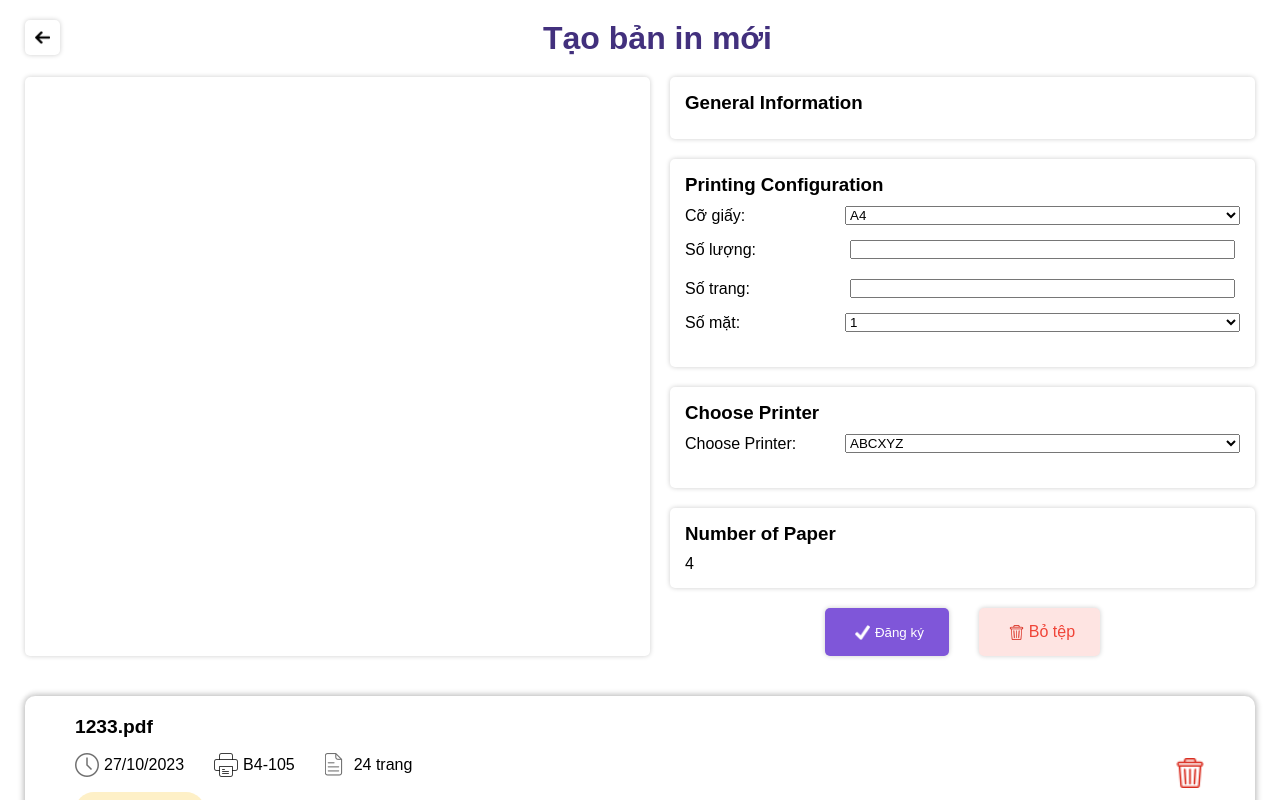
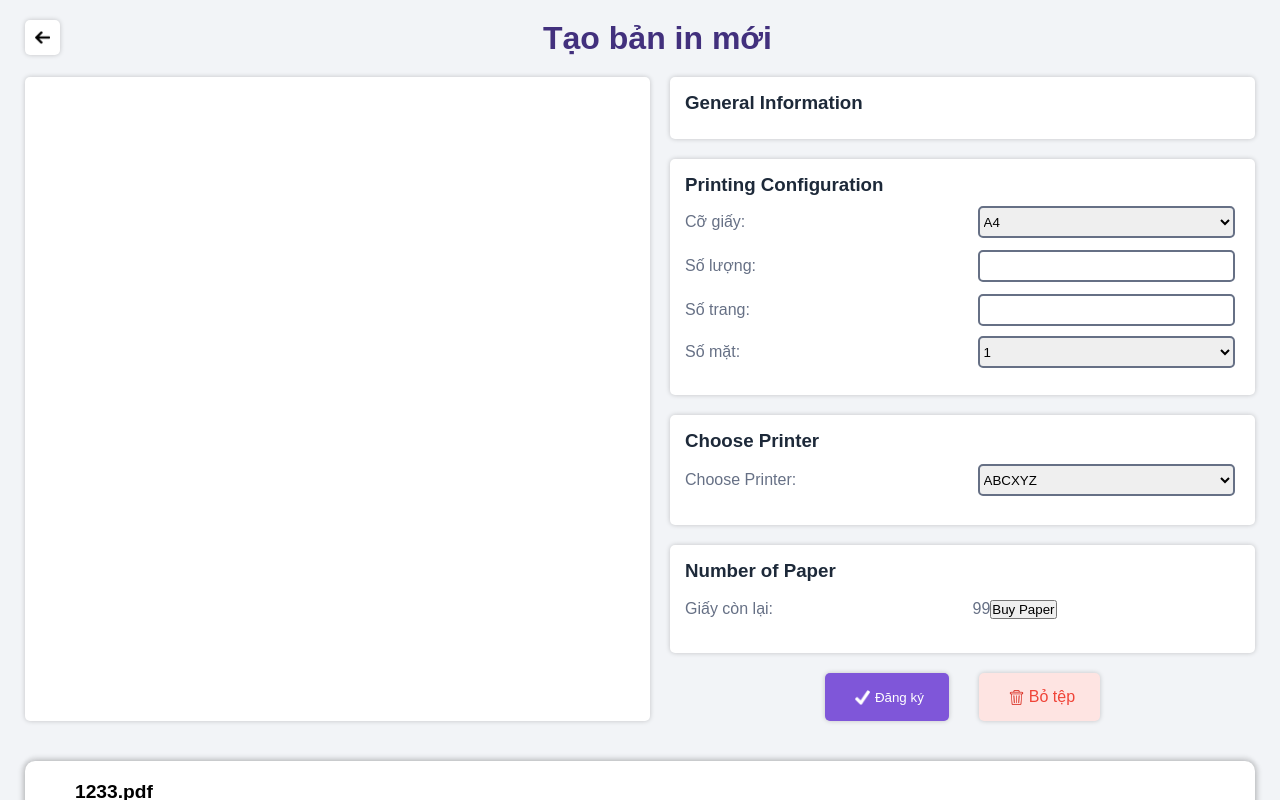
Before and after one commit to Jamesklein218/HCMUT_SPSS, a React (Create React App) app in the folder code/: page /PrintConfig in a window 1280 px wide. Shown: the top 800 px of the page. Built offline with nearby package versions, Linux system fonts and the light colour scheme.

Commit message:
add global num_pages

```diff
--- a/code/src/App.jsx
+++ b/code/src/App.jsx
@@ -34,6 +34,12 @@ function App() {
   const updatePrintInfoItems = (newPrintInfoItems) => {
     setPrintInfoItems(newPrintInfoItems);
   };
+
+  const [numberOfPages, setNumberOfPages] = useState( { pages: 99 }, );
+  const updateNumberOfPages = (newNumberOfPages) => {
+    setNumberOfPages(newNumberOfPages);
+  };
+
   return (
     <Router>
       <div className="App">
@@ -43,12 +49,12 @@ function App() {
         <div className="content">
           <Routes>
             <Route exact path="/" element={<Login />} />
-            <Route path="/Home" element={<Home printInfoItems={printInfoItems} updatePrintInfoItems={updatePrintInfoItems}/>} />
+            <Route path="/Home" element={<Home numberOfPages = {numberOfPages} printInfoItems={printInfoItems} updatePrintInfoItems={updatePrintInfoItems}/>} />
             <Route path="/BuyPaper" element={<BuyPaper />} />
             <Route path="/History" element={<History printInfoItems={printInfoItems} updatePrintInfoItems={updatePrintInfoItems}/>} />
             <Route path="/Print" element={<Print />} />
             <Route path="/Profile" element={<Profile />} />
-            <Route path="/PrintConfig" element={<PrintConfig printInfoItems={printInfoItems} updatePrintInfoItems={updatePrintInfoItems}/>} />
+            <Route path="/PrintConfig" element={<PrintConfig numberOfPages = {numberOfPages} printInfoItems={printInfoItems} updateNumberOfPages={updateNumberOfPages} updatePrintInfoItems={updatePrintInfoItems}/>} />
             </Routes>
         </div>
       </div>
--- a/code/src/Pages/Home/Home.jsx
+++ b/code/src/Pages/Home/Home.jsx
@@ -4,6 +4,7 @@ import {Header, Footer} from "../../Components";
 import PrintingLog from "../../Components/PrintingLog/PrintingLog";
 
 const Home = (props) => {
+  const { numberOfPages } = props;
   const { printInfoItems } = props;
   const { updatePrintInfoItems } = props;
   const pendingPrints = printInfoItems.filter(item => item.printStatus === "Đang chờ");
@@ -29,7 +30,7 @@ const Home = (props) => {
             <div className="viewItem">
               <img src="./Images/file.png" alt="file" className="viewImg"></img>
               <div className="data">
-                <p className="value">12</p>
+                <p className="value">{numberOfPages.pages}</p>
                 <p className="description">Số giấy còn lại</p>
               </div>
             </div>
--- a/code/src/Pages/Print/Print.css
+++ b/code/src/Pages/Print/Print.css
@@ -1,8 +1,14 @@
+body {
+  margin: 0;
+  padding: 0;
+  background-color: #F2F4F7; /* Set the background color for the whole page */
+}
+
 .print {
     padding: 20px;
     align-items: center;
     width: 100vw;
-  }
+      }
 
   .page-header {
     display: flex;
@@ -34,19 +40,28 @@
   .file-drop-box {
     background-color: #fff;
     border: 0px solid #ccc;
-    padding: 10px;
+    border-radius: 5px;
     box-shadow: 0 0 5px rgba(0, 0, 0, 0.2); /* Add drop shadow */
-    padding: 40px;
-    margin: 30px;
+    padding: 50px;
+    margin: 30px 100px auto;
     text-align: center;
     cursor: pointer;
+    color: #667085;
+    font-weight: bold;
+    max-width: 100%;
+    height: auto;
+  }
+
+  .file-drop-box img {
+    max-width: 100%;
+    height: auto;
   }
 
   .file-drop-box button {
     background-color: #7F56D9;
     border: 0px solid #ccc;
     border-radius: 5px;
-    padding: 15px 30px;
+    padding: 15px 45px;
     box-shadow: 0 0 5px rgba(0, 0, 0, 0.2); /* Add drop shadow */
     color: #fff;
     display: inline-flex;
--- a/code/src/Pages/Print/Print.jsx
+++ b/code/src/Pages/Print/Print.jsx
@@ -51,9 +51,10 @@ const Print = () => {
         onDrop={handleFileDrop}
         onDragOver={handleDragOver}
       >
-        <p>Drag & Drop files here</p>
+        <img src="./Images/uploadfile.png" alt="Uploadfile" />
+        <p>Bạn có thể kéo thả tập tin của bạn vào đây</p>
         <button type="button" onClick={handleBrowseClick}>
-          Browse Files
+          Tải lên
         </button>
         <input
           type="file"
--- a/code/src/Pages/PrintConfig/PrintConfig.css
+++ b/code/src/Pages/PrintConfig/PrintConfig.css
@@ -67,11 +67,21 @@
     display: flex;
     justify-content: flex-start;
     width: 100%;
+    color: #667085;
   }
 
-  .general-info-label {
-    width: 50%;
+  .general-info-label,
+  .general-info-content {
+    flex: 1;
+    display: flex;
+    flex-direction: column;
+    align-items: flex-start;
   }
+
+  .general-info-label div,
+.general-info-content div {
+  margin-bottom: 2px;
+}
 
   .config-item {
     margin-bottom: 20px;
@@ -86,19 +96,38 @@
 
   .config-item h3 {
     margin-bottom: 10px;
+    color: #1D2939;
   }
 
   .config-content {
     display: flex;
     flex-direction: column;
     flex-wrap: wrap;
-    margin-bottom: 10px;
+    margin-bottom: 2px;
+    color: #667085;
+  }
+
+  .config-content label {
+    width: 50%;
   }
 
   .config-content input {
     width: 50px; /* Adjust as needed */
     margin-right: 10px;
-    margin: 5px;
+    margin: 0px 5px;
+    border: 2px solid #667085;
+    border-radius: 5px;
+    height: 32px;
+    padding: 5px;
+  }
+
+  .config-content select {
+    width: 50px; /* Adjust as needed */
+    margin-right: 10px;
+    margin: 0px 5px;
+    border: 2px solid #667085;
+    border-radius: 5px;
+    height: 32px;
   }
 
   .config-entry {
--- a/code/src/Pages/PrintConfig/PrintConfig.jsx
+++ b/code/src/Pages/PrintConfig/PrintConfig.jsx
@@ -5,7 +5,7 @@ import {PrintingLog, Footer, Modal } from "../../Components";
 import "./PrintConfig.css";
 
 const PrintConfig = (props) => {
-  const { updatePrintInfoItems, printInfoItems} = props;
+  const { updateNumberOfPages, numberOfPages, updatePrintInfoItems, printInfoItems} = props;
   const [isModalOpen, setIsModalOpen] = useState(false);
   const location = useLocation();
   const { files } = location.state || {};
@@ -66,7 +66,11 @@ const PrintConfig = (props) => {
   const handleConfirmModal = () => {
     const rangeString = printingConfig[2].value;
     const [start, end] = rangeString.split('-').map(value => parseInt(value.trim(), 10));
-    const num_page = Math.ceil((end - start + 1) * printingConfig[1].value / parseInt(printingConfig[3].value))
+    const num_page = Math.ceil((end - start + 1) / parseInt(printingConfig[3].value)) * printingConfig[1].value
+    const pages_left = numberOfPages.pages - num_page
+    if (pages_left >= 0) {
+      updateNumberOfPages({pages: pages_left})
+    }
 
     const newitems = { file: files[0].name, date: formattedDate, printer: printingConfig[4].value, page: `${num_page} trang`, printStatus: "Đang chờ" };
     const newArray = [newitems, ...printInfoItems]
@@ -79,7 +83,7 @@ const PrintConfig = (props) => {
     { label: "General Information", content: files && getGeneralInfo(files[0]) },
     { label: "Printing Configuration", content: printingConfig.slice(0, 4) },
     { label: "Choose Printer", content: printingConfig[4].type },
-    { label: "Number of Paper", content: "4" },
+    { label: "Number of Paper", content: numberOfPages.pages },
   ];
 
   return (
@@ -169,6 +173,18 @@ const PrintConfig = (props) => {
                         </select>
                       </div>
                     </div>
+                  )  : item.label === "Number of Paper" ? (
+                    <div className="config-content">
+                      <div className="config-entry">
+                        <label>Giấy còn lại:</label>
+                        <p>{item.content}</p>
+                        <div className="buypaper-button">
+                          <Link to="/BuyPaper">
+                            <button>Buy Paper</button>
+                          </Link>
+                        </div>
+                      </div>
+                    </div>
                   ) : (
                   <p>{item.content}</p>
                 )}
```
Also changed, not shown: code/public/Images/uploadfile.png (added).
